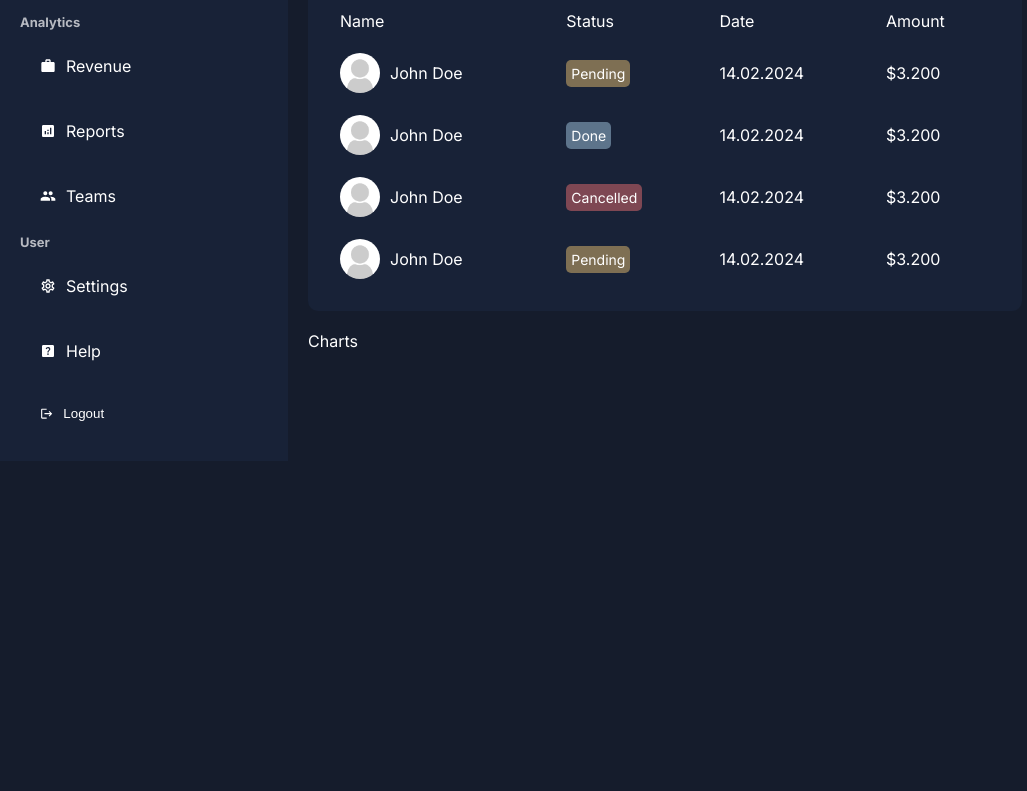
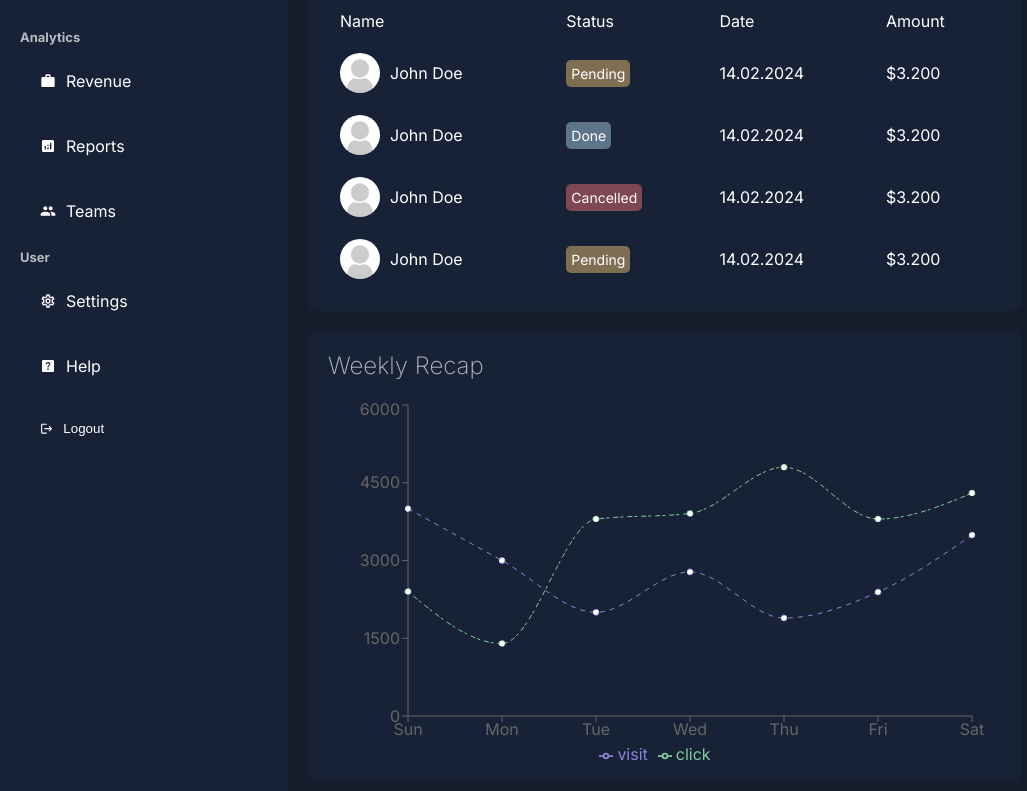
Before and after one commit to nthapa000/nextJsadmin, a Next.js app: page /dashboard in a window 1280 px wide. Shown: the part 369-1160 px from the top of the page, without its empty margins (0-1027 px from the left). Before the commit the page ends 830 px from the top, so only its background shows below. Built offline with nearby package versions, Linux system fonts and the light colour scheme.

Commit message:
#5 Dashboard/Charts

```diff
--- a/app/ui/dashboard/chart/chart.jsx
+++ b/app/ui/dashboard/chart/chart.jsx
@@ -1,9 +1,71 @@
-import React from 'react'
+"use client"
+
 import styles from './chart.module.css'
+import { LineChart, Line, XAxis, YAxis, Tooltip, Legend, ResponsiveContainer } from 'recharts';
+
+const data = [
+  {
+    name: "Sun",
+    visit: 4000,
+    click: 2400,
+  },
+  {
+    name: "Mon",
+    visit: 3000,
+    click: 1398,
+  },
+  {
+    name: "Tue",
+    visit: 2000,
+    click: 3800,
+  },
+  {
+    name: "Wed",
+    visit: 2780,
+    click: 3908,
+  },
+  {
+    name: "Thu",
+    visit: 1890,
+    click: 4800,
+  },
+  {
+    name: "Fri",
+    visit: 2390,
+    click: 3800,
+  },
+  {
+    name: "Sat",
+    visit: 3490,
+    click: 4300,
+  },
+];
 
 const Chart = () => {
   return (
-    <div className={styles.container}>Charts</div>
+    <div className={styles.container}>
+      <h2 className={styles.title}>Weekly Recap</h2>
+      <ResponsiveContainer width="100%" height="90%">
+        <LineChart
+          width={500}
+          height={300}
+          data={data}
+          margin={{
+            top: 5,
+            right: 30,
+            left: 20,
+            bottom: 5,
+          }}
+        >
+          <XAxis dataKey="name" />
+          <YAxis />
+          <Tooltip contentStyle={{background:"#151c2c", border:"none"}}/>
+          <Legend />
+          <Line type="monotone" dataKey="visit" stroke="#8884d8" strokeDasharray="5 5" />
+          <Line type="monotone" dataKey="click" stroke="#82ca9d" strokeDasharray="3 4 5 2" />
+        </LineChart>
+      </ResponsiveContainer>
+    </div>
   )
 }
 
--- a/app/ui/dashboard/chart/chart.module.css
+++ b/app/ui/dashboard/chart/chart.module.css
@@ -0,0 +1,13 @@
+.container{
+    height: 450px;
+    background-color: var(--bgSoft);
+    padding: 20px;
+    border-radius: 10px;
+    margin-bottom: 10px;
+}
+
+.title{
+    font-weight: 200;
+    color: var(--textSoft);
+    margin-bottom: 20px;
+}
--- a/package.json
+++ b/package.json
@@ -13,7 +13,8 @@
     "next": "14.0.1",
     "react": "18",
     "react-dom": "18",
-    "react-icons": "^4.11.0"
+    "react-icons": "^4.11.0",
+    "recharts": "^2.9.0"
   },
   "devDependencies": {
     "eslint": "8",
```
Also changed, not shown: 2 other files (tests, documents, lock files or other folders).
